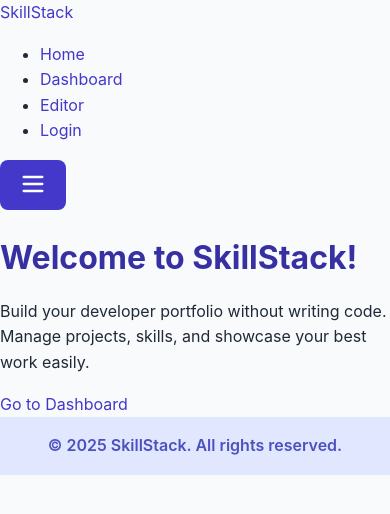
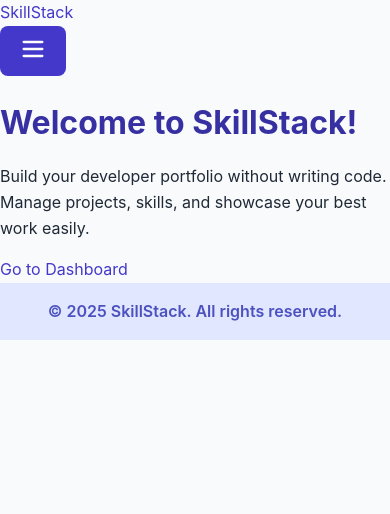
Before and after one commit to KayKay-H/SkillStack-Group-Project, a Next.js app: page / in a window 390 px wide. Shown: the top 514 px of the page. Built offline with nearby package versions, Linux system fonts and the light colour scheme.

Commit message:
Hamburger menu

```diff
--- a/components/Navbar.tsx
+++ b/components/Navbar.tsx
@@ -20,14 +20,6 @@ export default function Navbar() {
           <Link href="/" onClick={closeMenu}>SkillStack</Link>
         </div>
 
-        {/* Desktop Menu */}
-        <ul className="hidden md:flex gap-6">
-          <li><Link href="/" className="hover:text-gray-300">Home</Link></li>
-          <li><Link href="/dashboard" className="hover:text-gray-300">Dashboard</Link></li>
-          <li><Link href="/editor" className="hover:text-gray-300">Editor</Link></li>
-          <li><Link href="/login" className="hover:text-gray-300">Login</Link></li>
-        </ul>
-
         {/* Hamburger Icon */}
         <button onClick={toggleMenu} className="md:hidden focus:outline-none" aria-label="Toggle menu">
           {isOpen ? <X size={28} /> : <Menu size={28} />}
```
